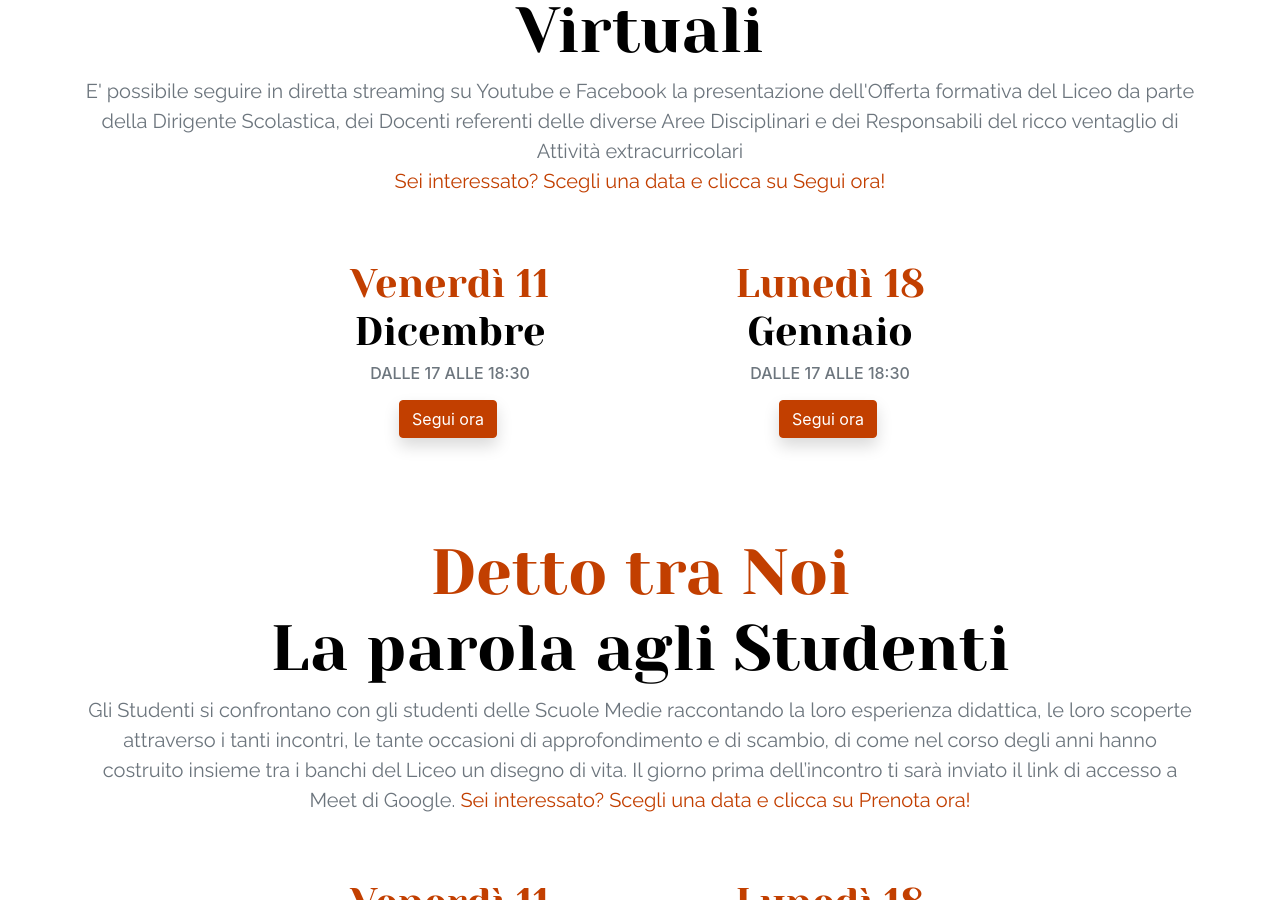
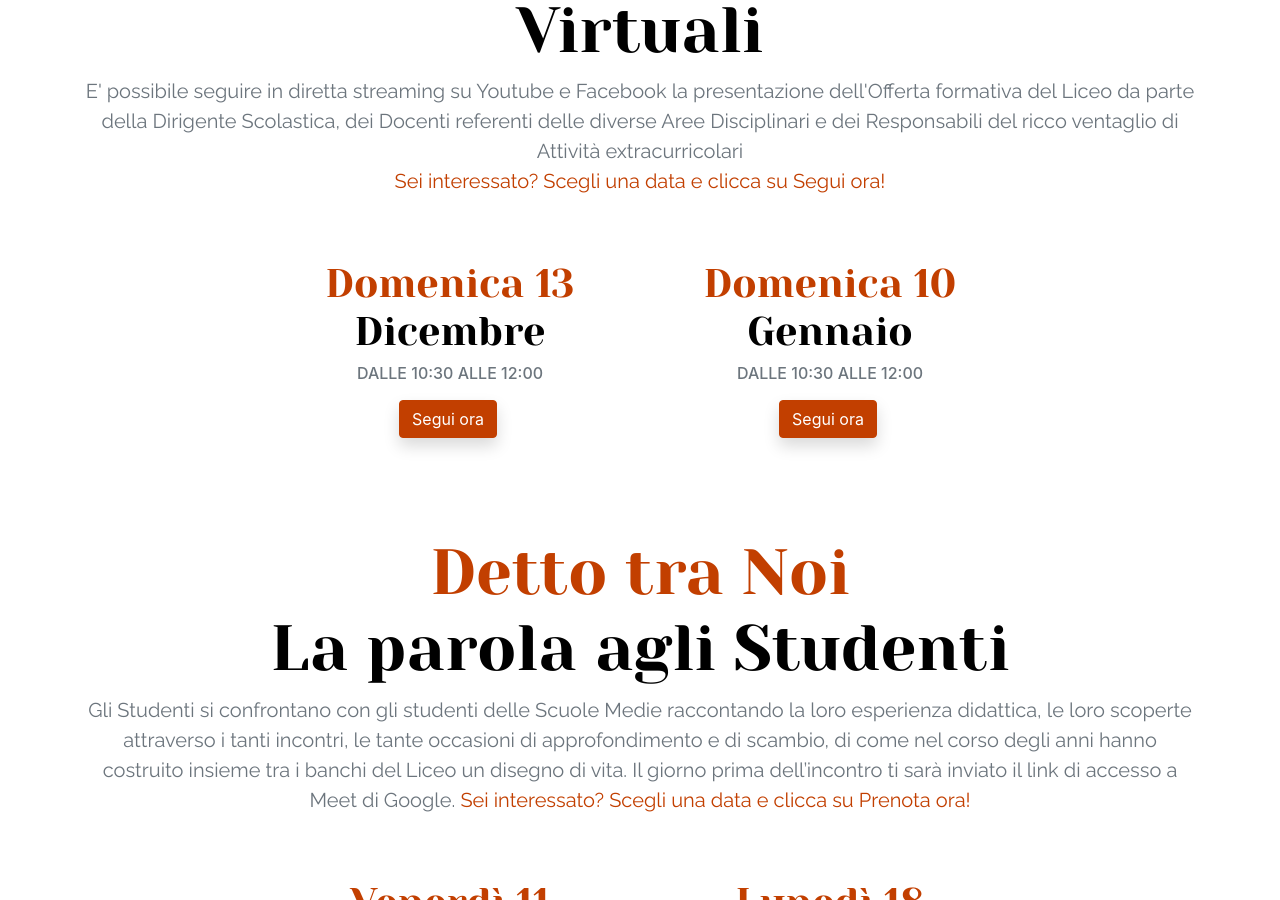
Before and after one commit to PiervitoCreanza/orientamento.liceodegiorgi.edu.it, a Jekyll site: the page built from incontri.html, in a window 1280 px wide and 900 px high, scrolled down 1592 px. Built offline with Jekyll 4.4.1, drawn with Linux system fonts in a browser that asks for light colours.

Commit message:
Change dates

```diff
--- a/_data/incontri.json
+++ b/_data/incontri.json
@@ -33,16 +33,16 @@
             "sottotitolo": "E' possibile seguire in diretta streaming su Youtube e Facebook la presentazione dell'Offerta formativa del Liceo da parte della Dirigente Scolastica, dei Docenti referenti delle diverse Aree Disciplinari e dei Responsabili del ricco ventaglio di Attività extracurricolari <br> <span class='text-red'>Sei interessato? Scegli una data e clicca su Segui ora!</span></br>",
             "date": [
                 {
-                    "giorno": "Venerdì 11",
+                    "giorno": "Domenica 13",
                     "mese": "Dicembre",
-                    "orario": "Dalle 17 alle 18:30",
+                    "orario": "Dalle 10:30 alle 12:00",
                     "url": "https://openday.liceodegiorgi.edu.it",
                     "pulsante": "Segui ora"
                 },
                 {
-                    "giorno": "Lunedì 18",
+                    "giorno": "Domenica 10",
                     "mese": "Gennaio",
-                    "orario": "Dalle 17 alle 18:30",
+                    "orario": "Dalle 10:30 alle 12:00",
                     "url": "https://openday.liceodegiorgi.edu.it",
                     "pulsante": "Segui ora"
                 }
@@ -62,7 +62,7 @@
                     "giorno": "Lunedì 18",
                     "mese": "Gennaio",
                     "orario": "Dalle 17 alle 18:30",
-                    "url": "------"
+                    "url": "https://forms.gle/euAoT9xw5wJv8vK78"
                 }
             ]
         },
```
